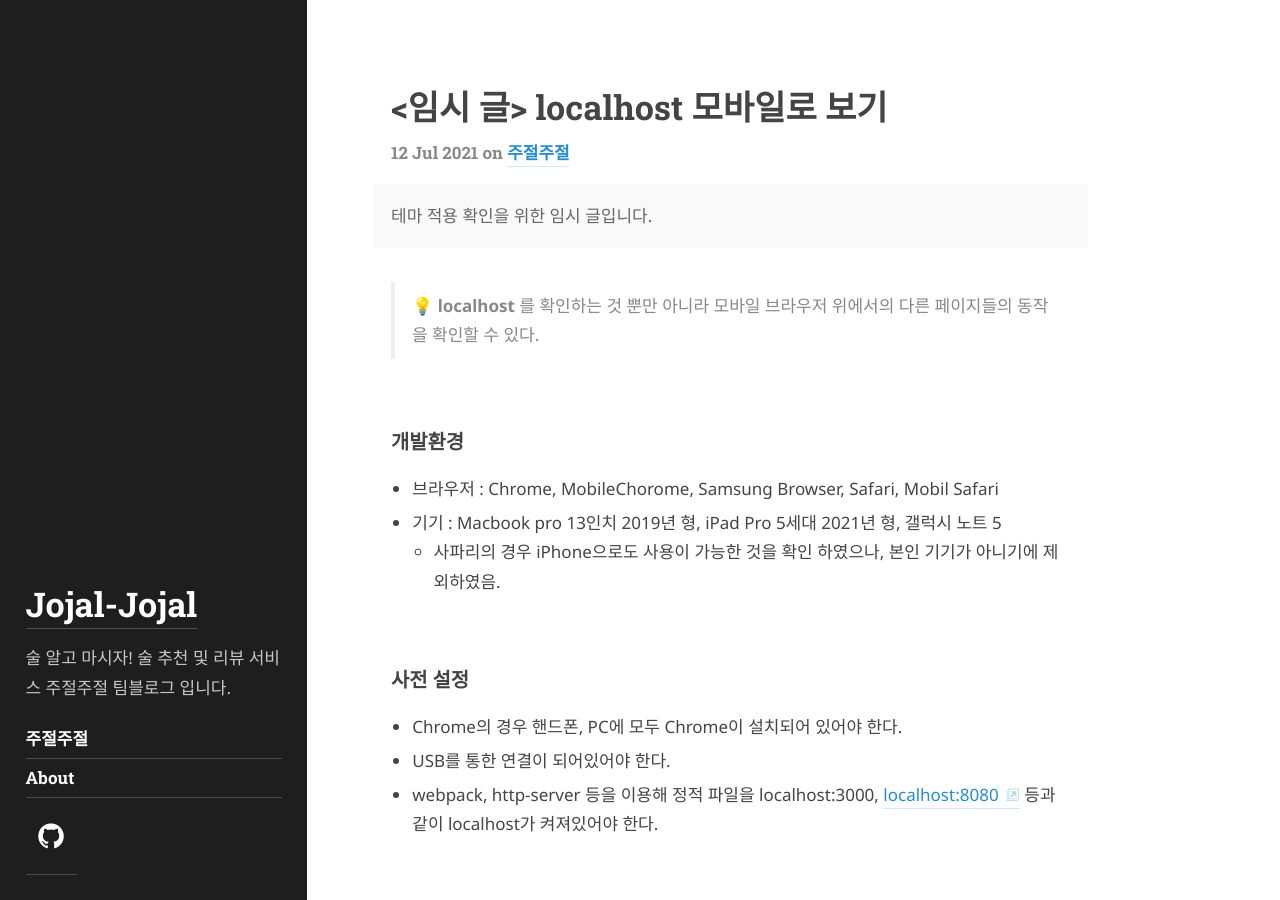
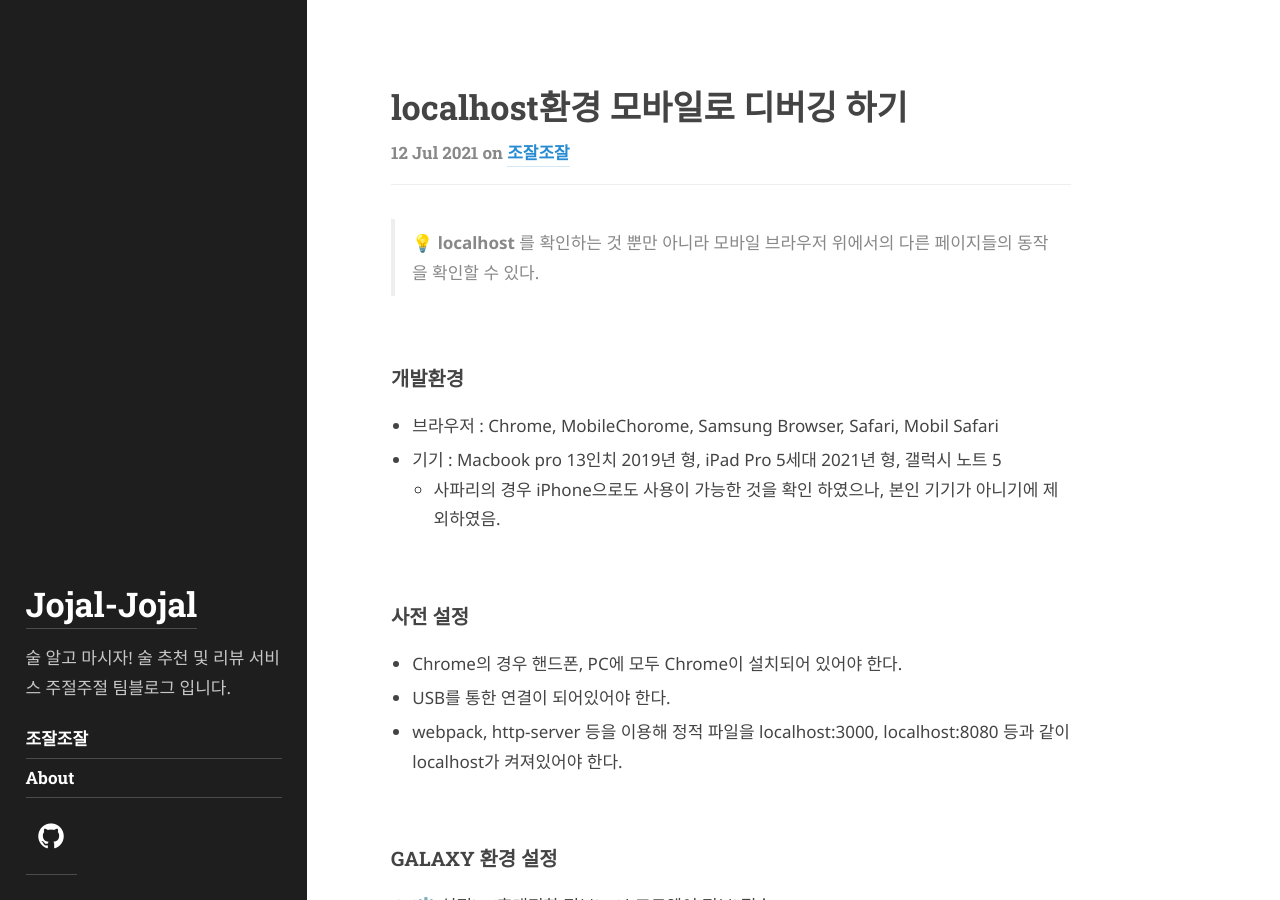
Before and after one commit to jujeol-jujeol/jujeol-jujeol.github.io, a Jekyll site: the page built from _posts/2021-07-12-[FE]localhost환경-모바일로-디버깅-하기.md, in a window 1280 px wide and 900 px high. Built offline with Jekyll 4.4.1, drawn with Linux system fonts in a browser that asks for light colours; some web fonts are replaced.

Commit message:
docs: localhost 디버깅 관련 글 작성

```diff
--- a/_featured_tags/jujeol-jujeol.md
+++ b/_featured_tags/jojal-jojal.md
@@ -1,11 +1,11 @@
 ---
 layout: list
-title: 주절주절
-slug: jujeo-jujeol
+title: 조잘조잘
+slug: jojal-jojal
 menu: true
 order: 1
 description: >
-  주절주절 카테고리
+  조잘조잘 개발 이야기
 accent_color: '#268bd2'
 accent_image:
   background: '#202020'
--- a/_posts/2021-07-12-임시-글-localhost-모바일로-보기.md
+++ b/_posts/2021-07-12-[FE]localhost환경-모바일로-디버깅-하기.md
@@ -1,9 +1,7 @@
 ---
 layout: post
-title: <임시 글> localhost 모바일로 보기
-description: >
-  테마 적용 확인을 위한 임시 글입니다.
-tags: [jujeo-jujeol]
+title: localhost환경 모바일로 디버깅 하기
+tags: [jojal-jojal]
 author: sunny
 ---
 
@@ -19,7 +17,7 @@ author: sunny
 
 - Chrome의 경우 핸드폰, PC에 모두 Chrome이 설치되어 있어야 한다.
 - USB를 통한 연결이 되어있어야 한다.
-- webpack, http-server 등을 이용해 정적 파일을 localhost:3000, [localhost:8080](http://localhost:8080) 등과 같이 localhost가 켜져있어야 한다.
+- webpack, http-server 등을 이용해 정적 파일을 localhost:3000, localhost:8080 등과 같이 localhost가 켜져있어야 한다.
 
 ### GALAXY 환경 설정
 
@@ -37,12 +35,12 @@ author: sunny
 
 1. `chrome://inspect/#devices` 에 접속한다.
 
-   ![https://s3-us-west-2.amazonaws.com/secure.notion-static.com/70690af2-6f27-49be-ae85-c8ad5baa1b37/_2021-07-09__2.19.18.png](https://s3-us-west-2.amazonaws.com/secure.notion-static.com/70690af2-6f27-49be-ae85-c8ad5baa1b37/_2021-07-09__2.19.18.png)
+   ![https://jujeol-jujeol.github.io/assets/img/2021-07-12-localhost환경-모바일로-디버깅-하기/1.png](https://jujeol-jujeol.github.io/assets/img/2021-07-12-localhost환경-모바일로-디버깅-하기/1.png)
 
 2. Discover USB devices 를 체크한다.
 3. 'Port forwarding' 버튼을 클릭
 
-   ![https://s3-us-west-2.amazonaws.com/secure.notion-static.com/c1806d0c-bd5c-4800-bac1-ee2892f7d70b/_2021-07-09__2.17.48.png](https://s3-us-west-2.amazonaws.com/secure.notion-static.com/c1806d0c-bd5c-4800-bac1-ee2892f7d70b/_2021-07-09__2.17.48.png)
+   ![https://jujeol-jujeol.github.io/assets/img/2021-07-12-localhost환경-모바일로-디버깅-하기/2.png](https://jujeol-jujeol.github.io/assets/img/2021-07-12-localhost환경-모바일로-디버깅-하기/2.png)
 
 4. 공유하려는 Port 번호를 입력한다.
 5. 하단의 Enable port forwarding을 체크한다.
@@ -58,4 +56,4 @@ author: sunny
 2. 설정 창 가장 우측의 고급 탭 > 하단에 '메뉴막대에서 개발자용 메뉴 보기' 체크
 3. 상단 탭 '개발자용'을 열면 현재 연결 된 Device 정보를 확인 할 수 있다.
 
-   ![https://s3-us-west-2.amazonaws.com/secure.notion-static.com/b0717d8b-7bfc-4ff3-a2f9-d542049abb79/_2021-07-09__2.24.35.png](https://s3-us-west-2.amazonaws.com/secure.notion-static.com/b0717d8b-7bfc-4ff3-a2f9-d542049abb79/_2021-07-09__2.24.35.png)
+   ![https://jujeol-jujeol.github.io/assets/img/2021-07-12-localhost환경-모바일로-디버깅-하기/3.png](https://jujeol-jujeol.github.io/assets/img/2021-07-12-localhost환경-모바일로-디버깅-하기/3.png)
```
Also changed, not shown: assets/img/2021-07-12-localhost환경-모바일로-디버깅-하기/1.png (added), assets/img/2021-07-12-localhost환경-모바일로-디버깅-하기/2.png (added), assets/img/2021-07-12-localhost환경-모바일로-디버깅-하기/3.png (added).
